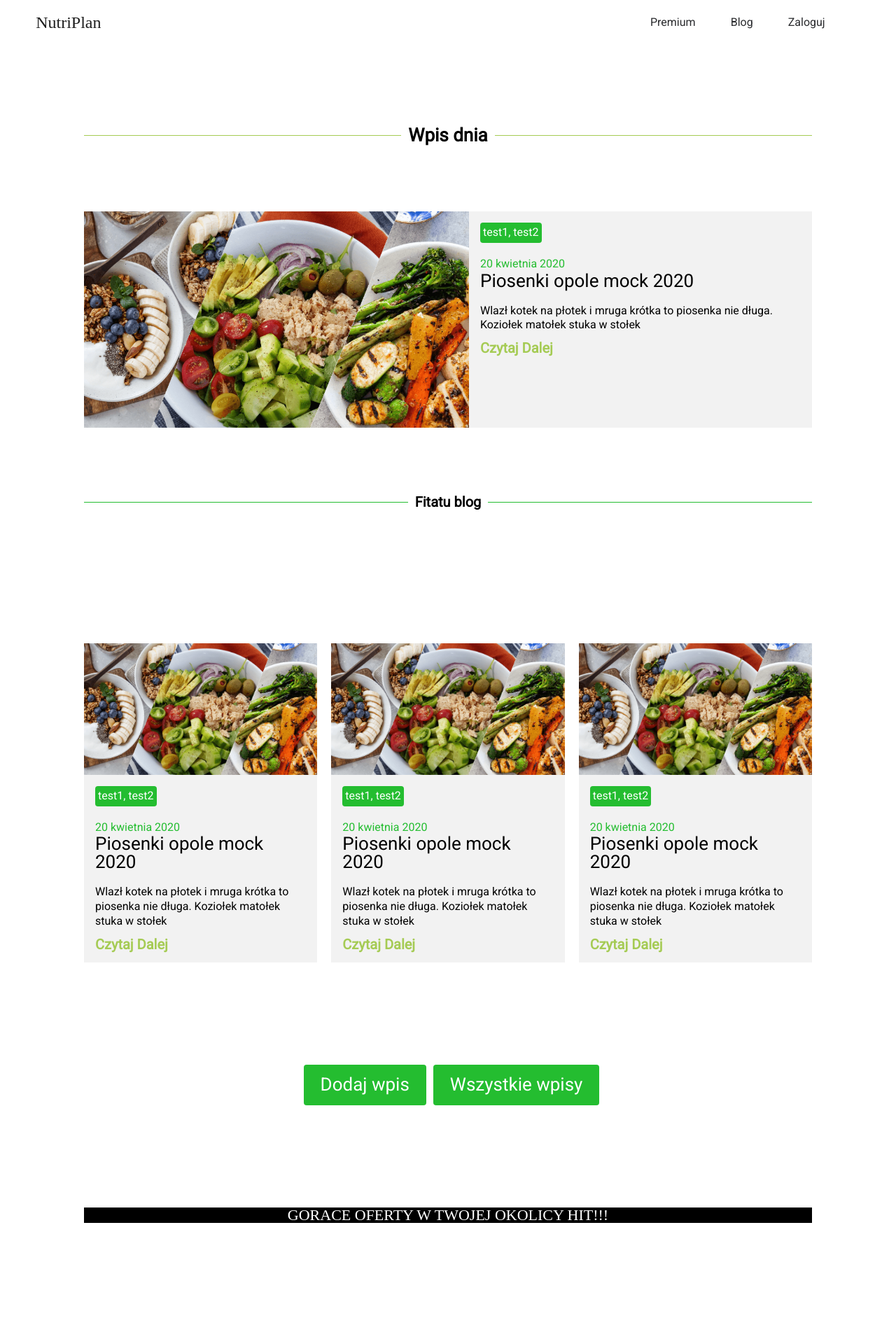
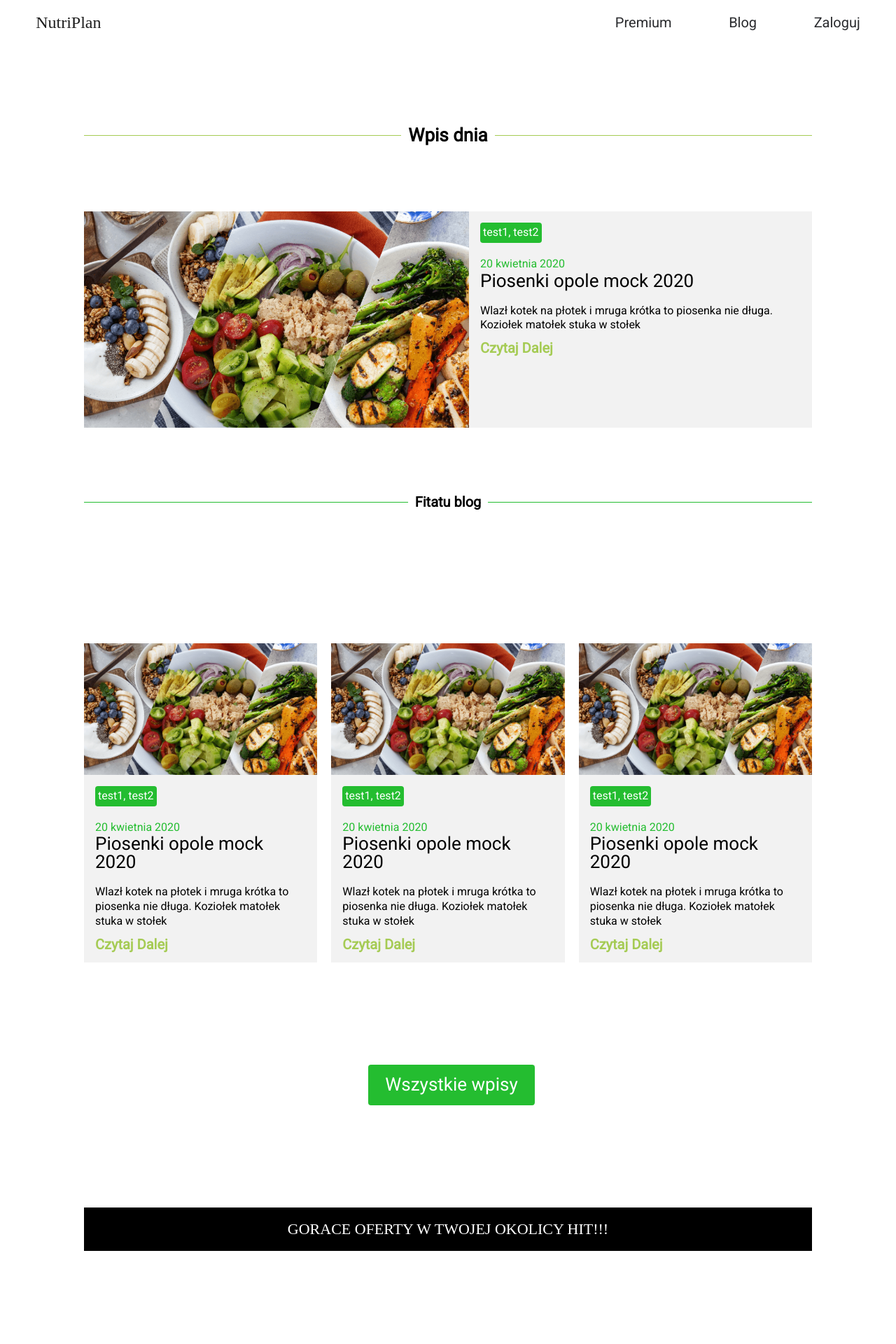
Before and after one commit to inzynieria-oprogramownia/inzynierka-oprogramownia, a React (Vite) app: page /blog in a window 1280 px wide. Shown: the top 1920 px of the page at 70% size. Built offline with nearby package versions, Linux system fonts and the light colour scheme; a web font is replaced by a local one.

Commit message:
refactor blog page

```diff
--- a/src/App.jsx
+++ b/src/App.jsx
@@ -32,9 +32,9 @@ const App = () => (
         <Route path="/food/:id" element={<FoodPage />} />
         <Route path="/profile" element={<ProfilePage />} />
         <Route path="/plan" element={<PlanPage />} />
-        <Route path="/404" element={<Error404 />} />
         <Route path="/addRecipe" element={<AddingFormPage />} />
         <Route path="/addPost" element={<AddingFormPage />} />
+        <Route path="*" element={<Error404 />} />
       </Routes>
     </BrowserRouter>
   </div>
--- a/src/components/pages/BlogPage.jsx
+++ b/src/components/pages/BlogPage.jsx
@@ -1,5 +1,6 @@
 /* eslint-disable no-useless-escape */
 import React from 'react'
+import { useSelector } from 'react-redux'
 import { useNavigate } from 'react-router-dom'
 import Page from '../parts/Page'
 import Heading from '../parts/Heading'
@@ -30,6 +31,7 @@ const recepieItemData = {
 
 const BlogPage = () => {
   const navigate = useNavigate()
+  const isLoggedIn = useSelector((state) => state.person.name)
 
   const handleClick = (url) => {
     navigate(url)
@@ -55,6 +57,7 @@ const BlogPage = () => {
             <PostItem data={PostItemMockData} />
           </div>
           <div className="recepies--wrapper__buttons">
+            {isLoggedIn ? (
               <Button
                 className="fitatuBlog--button"
                 onClick={() => {
@@ -63,6 +66,7 @@ const BlogPage = () => {
               >
                 <p>Dodaj wpis</p>
               </Button>
+            ) : null}
             <Button
               className="fitatuBlog--button"
               onClick={() => {
@@ -84,6 +88,7 @@ const BlogPage = () => {
             <RecipeItem data={recepieItemData} />
           </div>
           <div className="recepies--wrapper__buttons">
+            {isLoggedIn ? (
               <Button
                 className="recepies--button"
                 onClick={() => {
@@ -92,6 +97,7 @@ const BlogPage = () => {
               >
                 <p>Dodaj przepis</p>
               </Button>
+            ) : null}
             <Button
               className="recepies--button"
               onClick={() => {
--- a/src/components/parts/Nav.jsx
+++ b/src/components/parts/Nav.jsx
@@ -31,9 +31,14 @@ const Nav = () => {
           Blog
         </NavLink>
         {isLoggedIn ? (
-          <NavLink className="nav-link" to="/" onClick={handleClick}>
-            Wyloguj
-          </NavLink>
+          <>
+            <NavLink className="nav-link" to="/" onClick={handleClick}>
+              Wyloguj
+            </NavLink>
+            <NavLink className="nav-link" to="/profile">
+              Profil
+            </NavLink>
+          </>
         ) : (
           <NavLink className="nav-link" to="/login">
             Zaloguj
--- a/src/styles/blogPage.css
+++ b/src/styles/blogPage.css
@@ -44,6 +44,7 @@
   font-size: clamp(16px, 4vw, 22px);
   color: white;
   width: 100%;
+  padding: 20px;
 }
 .recepies {
   width: 100%;
--- a/src/styles/nav.css
+++ b/src/styles/nav.css
@@ -25,11 +25,12 @@ nav .nav-links {
   position: relative;
   z-index: 20;
   display: flex;
-  justify-content: space-evenly;
+  justify-content: space-between;
   align-items: center;
   width: 30%;
   max-width: 350px;
   font-family: var(--primaryFont);
+  font-size: var(--mFontSize);
 }
 
 .nav-link {
```
Lines whose indentation alone changed are shown as unchanged.
